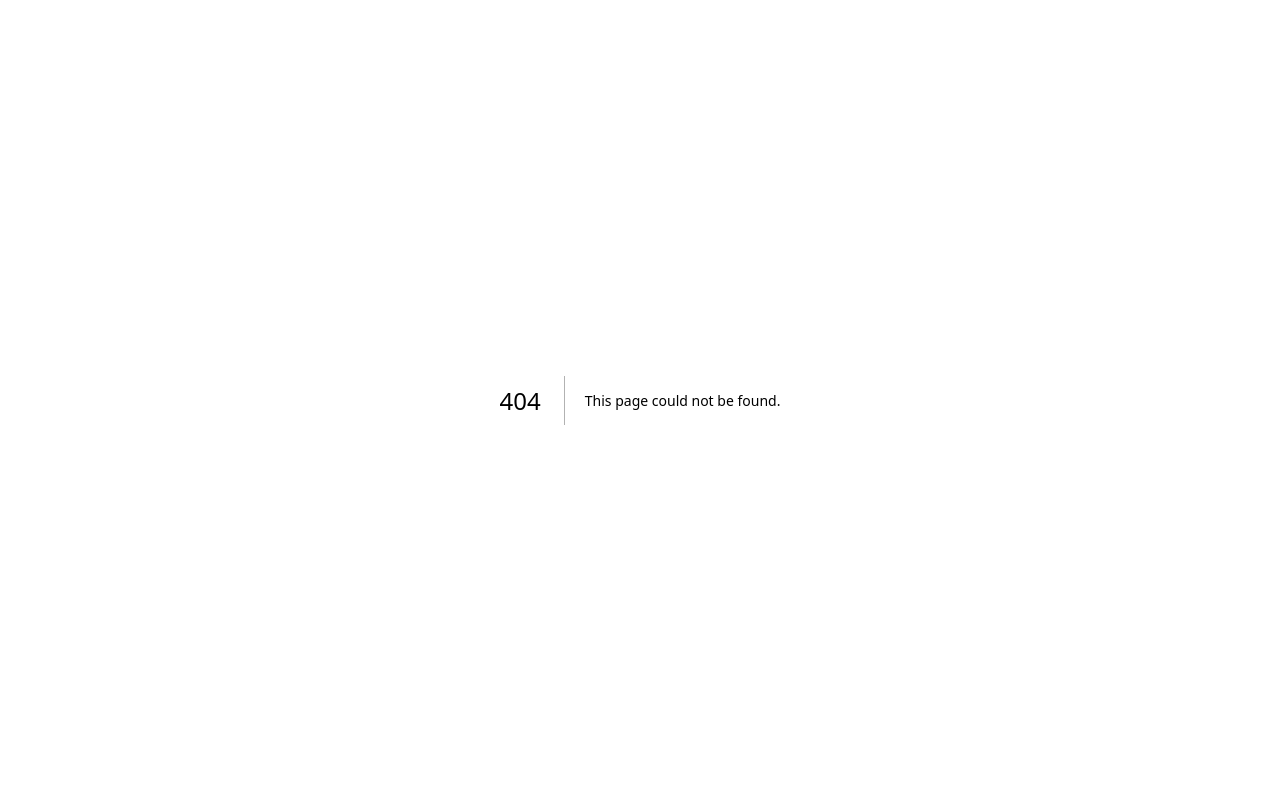
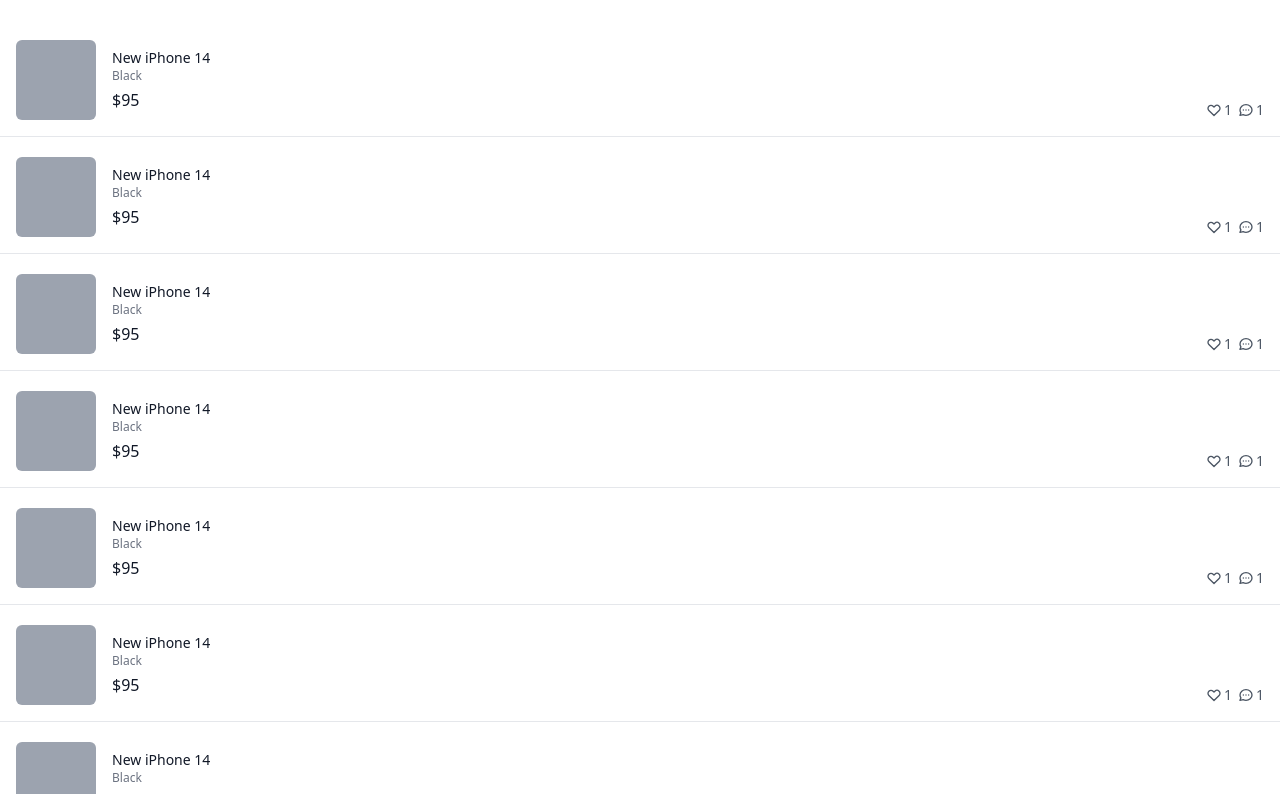
Before and after one commit to sarangdaddy/nest-js-playground, a Next.js app: page /profile/bought in a window 1280 px wide. Before the commit this address had no page. Shown: the top 794 px of the page. Built offline with nearby package versions, Linux system fonts and the light colour scheme.

Commit message:
Style : Styled profile edit, sold, bought, loved

```diff
--- /dev/null
+++ b/src/pages/profile/bought.tsx
@@ -0,0 +1,63 @@
+import type { NextPage } from 'next';
+
+const Bought: NextPage = () => {
+  return (
+    <div className="flex  flex-col space-y-5 py-10">
+      {[1, 1, 1, 1, 1, 1, 1, 1, 1, 1, 1, 1].map((_, i) => (
+        <div
+          key={i}
+          className="flex cursor-pointer justify-between border-b px-4 pb-4"
+        >
+          <div className="flex space-x-4">
+            <div className="h-20 w-20 rounded-md bg-gray-400" />
+            <div className="flex flex-col pt-2">
+              <h3 className="text-sm font-medium text-gray-900">
+                New iPhone 14
+              </h3>
+              <span className="text-xs text-gray-500">Black</span>
+              <span className="mt-1 font-medium text-gray-900">$95</span>
+            </div>
+          </div>
+          <div className="flex items-end justify-end space-x-1.5">
+            <div className="flex items-center space-x-0.5 text-sm text-gray-600">
+              <svg
+                className="h-4 w-4"
+                fill="none"
+                stroke="currentColor"
+                viewBox="0 0 24 24"
+                xmlns="http://www.w3.org/2000/svg"
+              >
+                <path
+                  strokeLinecap="round"
+                  strokeLinejoin="round"
+                  strokeWidth="2"
+                  d="M4.318 6.318a4.5 4.5 0 000 6.364L12 20.364l7.682-7.682a4.5 4.5 0 00-6.364-6.364L12 7.636l-1.318-1.318a4.5 4.5 0 00-6.364 0z"
+                ></path>
+              </svg>
+              <span>1</span>
+            </div>
+            <div className="flex items-center space-x-0.5 text-sm text-gray-600">
+              <svg
+                className="h-4 w-4"
+                fill="none"
+                stroke="currentColor"
+                viewBox="0 0 24 24"
+                xmlns="http://www.w3.org/2000/svg"
+              >
+                <path
+                  strokeLinecap="round"
+                  strokeLinejoin="round"
+                  strokeWidth="2"
+                  d="M8 12h.01M12 12h.01M16 12h.01M21 12c0 4.418-4.03 8-9 8a9.863 9.863 0 01-4.255-.949L3 20l1.395-3.72C3.512 15.042 3 13.574 3 12c0-4.418 4.03-8 9-8s9 3.582 9 8z"
+                ></path>
+              </svg>
+              <span>1</span>
+            </div>
+          </div>
+        </div>
+      ))}
+    </div>
+  );
+};
+
+export default Bought;
--- /dev/null
+++ b/src/pages/profile/edit.tsx
@@ -0,0 +1,50 @@
+import type { NextPage } from 'next';
+
+const EditProfile: NextPage = () => {
+  return (
+    <div className="space-y-4 px-4 py-10">
+      <div className="flex items-center space-x-3">
+        <div className="h-14 w-14 rounded-full bg-slate-500" />
+        <label
+          htmlFor="picture"
+          className="cursor-pointer rounded-md border border-gray-300 px-3 py-2 text-sm font-medium text-gray-700 shadow-sm focus:ring-2 focus:ring-orange-500 focus:ring-offset-2"
+        >
+          Change
+          <input id="picture" type="file" className="hidden" accept="image/*" />
+        </label>
+      </div>
+      <div className="space-y-1">
+        <label htmlFor="email" className="text-sm font-medium text-gray-700">
+          Email address
+        </label>
+        <input
+          id="email"
+          type="email"
+          className="w-full appearance-none rounded-md border border-gray-300 px-3 py-2 placeholder-gray-400 shadow-sm focus:border-orange-500 focus:outline-none focus:ring-orange-500"
+          required
+        />
+      </div>
+      <div className="space-y-1">
+        <label htmlFor="phone" className="text-sm font-medium text-gray-700">
+          Phone number
+        </label>
+        <div className="flex rounded-md shadow-sm">
+          <span className="flex select-none items-center justify-center rounded-l-md border border-r-0 border-gray-300 bg-gray-50 px-3 text-sm text-gray-500">
+            +82
+          </span>
+          <input
+            id="input"
+            type="number"
+            className="w-full appearance-none rounded-md rounded-l-none border border-gray-300 px-3 py-2 placeholder-gray-400 shadow-sm focus:border-orange-500 focus:outline-none focus:ring-orange-500"
+            required
+          />
+        </div>
+      </div>
+      <button className="mt-5 w-full rounded-md border border-transparent bg-orange-500 px-4 py-2 text-sm font-medium text-white shadow-sm hover:bg-orange-600 focus:outline-none focus:ring-2 focus:ring-orange-500 focus:ring-offset-2 ">
+        Update profile
+      </button>
+    </div>
+  );
+};
+
+export default EditProfile;
--- /dev/null
+++ b/src/pages/profile/loved.tsx
@@ -0,0 +1,63 @@
+import type { NextPage } from 'next';
+
+const Loved: NextPage = () => {
+  return (
+    <div className="flex  flex-col space-y-5 py-10">
+      {[1, 1, 1, 1, 1, 1, 1, 1, 1, 1, 1, 1].map((_, i) => (
+        <div
+          key={i}
+          className="flex cursor-pointer justify-between border-b px-4 pb-4"
+        >
+          <div className="flex space-x-4">
+            <div className="h-20 w-20 rounded-md bg-gray-400" />
+            <div className="flex flex-col pt-2">
+              <h3 className="text-sm font-medium text-gray-900">
+                New iPhone 14
+              </h3>
+              <span className="text-xs text-gray-500">Black</span>
+              <span className="mt-1 font-medium text-gray-900">$95</span>
+            </div>
+          </div>
+          <div className="flex items-end justify-end space-x-1.5">
+            <div className="flex items-center space-x-0.5 text-sm text-gray-600">
+              <svg
+                className="h-4 w-4"
+                fill="none"
+                stroke="currentColor"
+                viewBox="0 0 24 24"
+                xmlns="http://www.w3.org/2000/svg"
+              >
+                <path
+                  strokeLinecap="round"
+                  strokeLinejoin="round"
+                  strokeWidth="2"
+                  d="M4.318 6.318a4.5 4.5 0 000 6.364L12 20.364l7.682-7.682a4.5 4.5 0 00-6.364-6.364L12 7.636l-1.318-1.318a4.5 4.5 0 00-6.364 0z"
+                ></path>
+              </svg>
+              <span>1</span>
+            </div>
+            <div className="flex items-center space-x-0.5 text-sm text-gray-600">
+              <svg
+                className="h-4 w-4"
+                fill="none"
+                stroke="currentColor"
+                viewBox="0 0 24 24"
+                xmlns="http://www.w3.org/2000/svg"
+              >
+                <path
+                  strokeLinecap="round"
+                  strokeLinejoin="round"
+                  strokeWidth="2"
+                  d="M8 12h.01M12 12h.01M16 12h.01M21 12c0 4.418-4.03 8-9 8a9.863 9.863 0 01-4.255-.949L3 20l1.395-3.72C3.512 15.042 3 13.574 3 12c0-4.418 4.03-8 9-8s9 3.582 9 8z"
+                ></path>
+              </svg>
+              <span>1</span>
+            </div>
+          </div>
+        </div>
+      ))}
+    </div>
+  );
+};
+
+export default Loved;
--- /dev/null
+++ b/src/pages/profile/sold.tsx
@@ -0,0 +1,63 @@
+import type { NextPage } from 'next';
+
+const Sold: NextPage = () => {
+  return (
+    <div className="flex  flex-col space-y-5 py-10">
+      {[1, 1, 1, 1, 1, 1, 1, 1, 1, 1, 1, 1].map((_, i) => (
+        <div
+          key={i}
+          className="flex cursor-pointer justify-between border-b px-4 pb-4"
+        >
+          <div className="flex space-x-4">
+            <div className="h-20 w-20 rounded-md bg-gray-400" />
+            <div className="flex flex-col pt-2">
+              <h3 className="text-sm font-medium text-gray-900">
+                New iPhone 14
+              </h3>
+              <span className="text-xs text-gray-500">Black</span>
+              <span className="mt-1 font-medium text-gray-900">$95</span>
+            </div>
+          </div>
+          <div className="flex items-end justify-end space-x-1.5">
+            <div className="flex items-center space-x-0.5 text-sm text-gray-600">
+              <svg
+                className="h-4 w-4"
+                fill="none"
+                stroke="currentColor"
+                viewBox="0 0 24 24"
+                xmlns="http://www.w3.org/2000/svg"
+              >
+                <path
+                  strokeLinecap="round"
+                  strokeLinejoin="round"
+                  strokeWidth="2"
+                  d="M4.318 6.318a4.5 4.5 0 000 6.364L12 20.364l7.682-7.682a4.5 4.5 0 00-6.364-6.364L12 7.636l-1.318-1.318a4.5 4.5 0 00-6.364 0z"
+                ></path>
+              </svg>
+              <span>1</span>
+            </div>
+            <div className="flex items-center space-x-0.5 text-sm text-gray-600">
+              <svg
+                className="h-4 w-4"
+                fill="none"
+                stroke="currentColor"
+                viewBox="0 0 24 24"
+                xmlns="http://www.w3.org/2000/svg"
+              >
+                <path
+                  strokeLinecap="round"
+                  strokeLinejoin="round"
+                  strokeWidth="2"
+                  d="M8 12h.01M12 12h.01M16 12h.01M21 12c0 4.418-4.03 8-9 8a9.863 9.863 0 01-4.255-.949L3 20l1.395-3.72C3.512 15.042 3 13.574 3 12c0-4.418 4.03-8 9-8s9 3.582 9 8z"
+                ></path>
+              </svg>
+              <span>1</span>
+            </div>
+          </div>
+        </div>
+      ))}
+    </div>
+  );
+};
+
+export default Sold;
```
Also changed, not shown: src/pages/profile/index.tsx (renamed from src/pages/profile.tsx).
